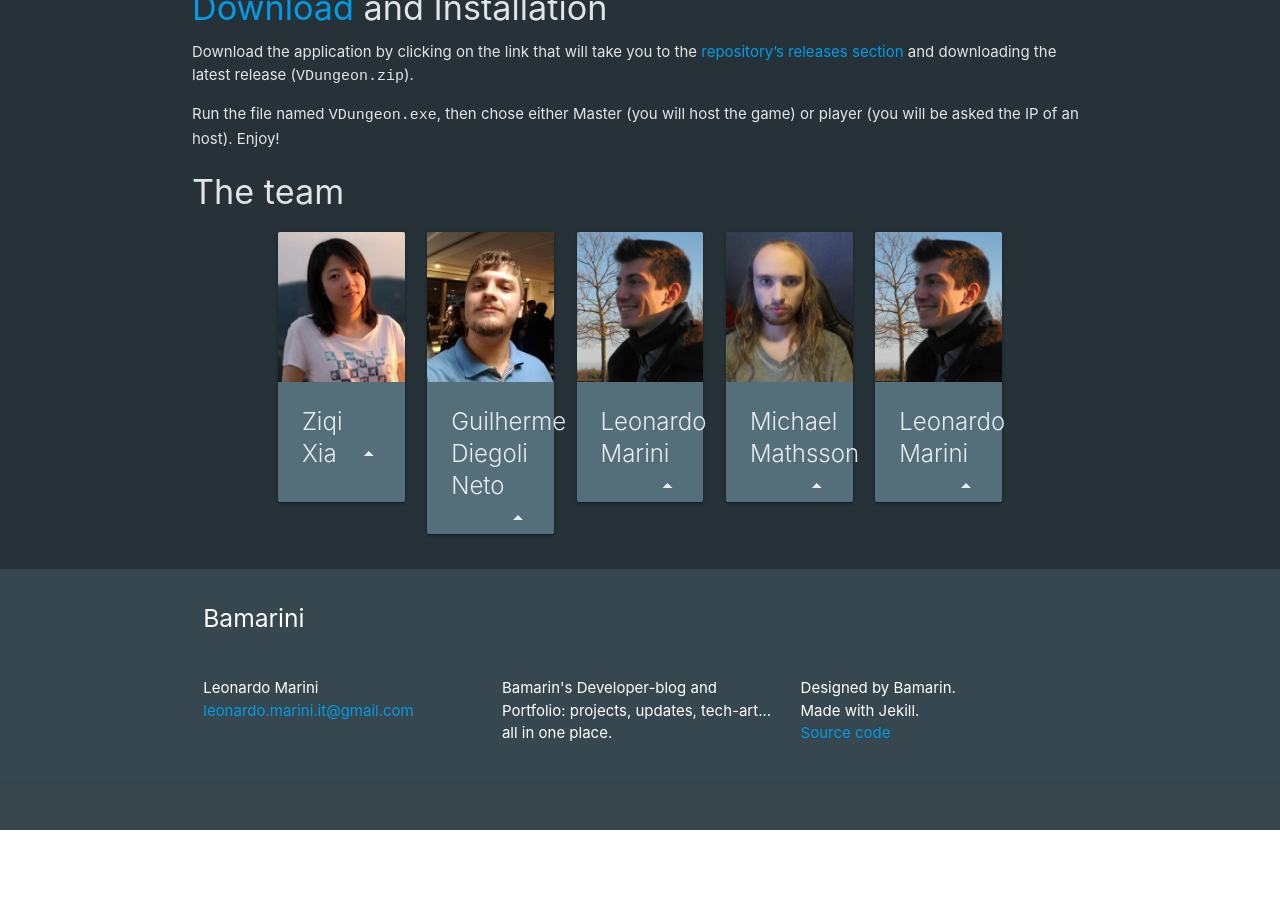
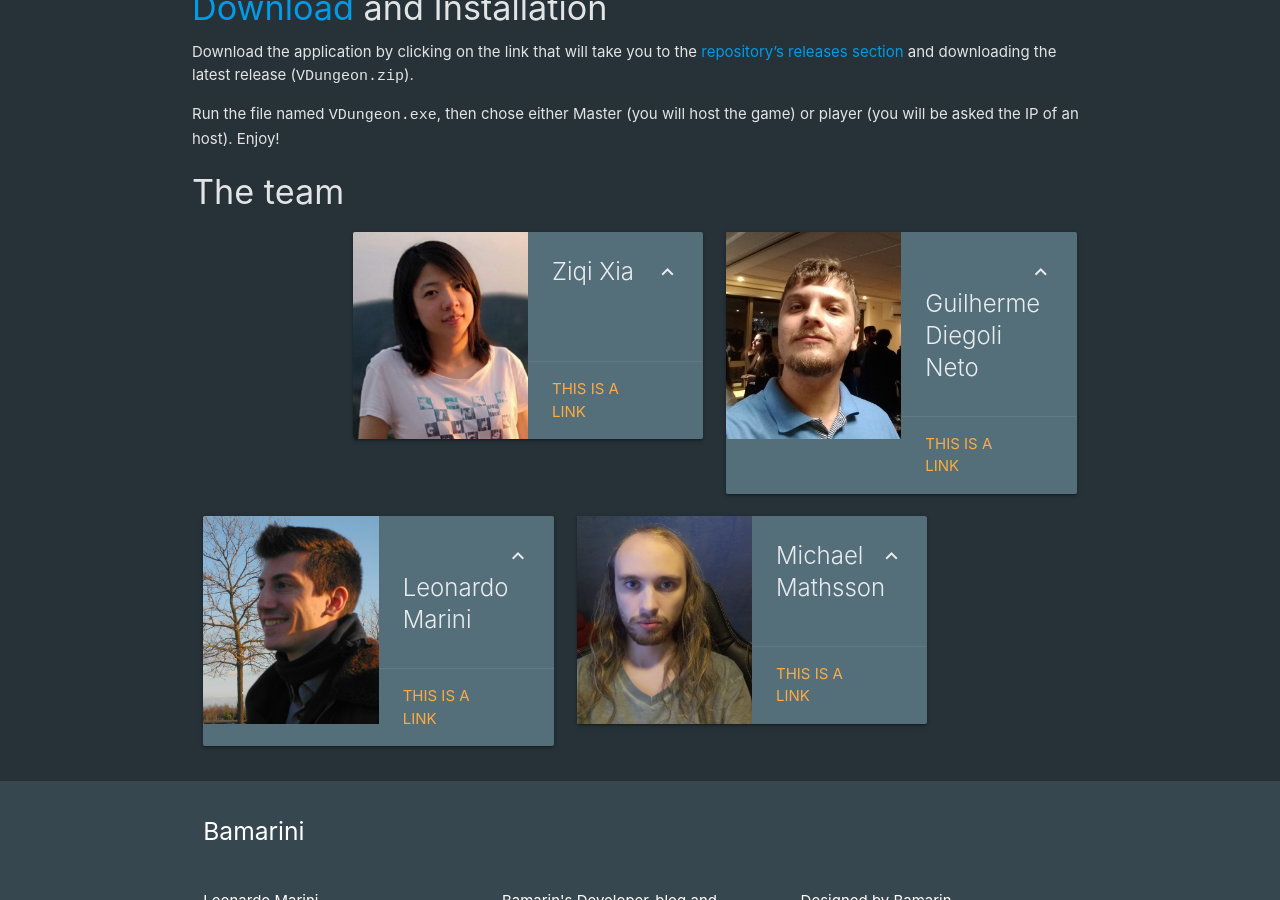
Before and after one commit to Bamarin/Bamarin.github.io, a Jekyll site: the page built from _projects/vDungeon.md, in a window 1280 px wide and 900 px high, scrolled down 642 px. Built offline with Jekyll 4.4.1, drawn with Linux system fonts in a browser that asks for light colours; before the commit the page ends 1472 px from its top, so only the background shows below that.

Commit message:
show roles and contributions

```diff
--- a/_projects/vDungeon.md
+++ b/_projects/vDungeon.md
@@ -18,21 +18,26 @@
 #### The team
 
 <div class="row">
-  <div class="col s12 m1">
+  <div class="col s12 m2">
   </div>
 
 {% for member in site.team_members %}
-  <div class="col s12 m2">
-    <div class="card blue-grey darken-1">
+  <div class="col s12 m5">
+    <div class="card horizontal blue-grey darken-1">
       <div class="card-image waves-effect waves-block waves-light">
         <img class="activator" src="{{member.portrait}}" alt="{{member.name}}">
       </div>
-      <div class="card-content">
-        <span class="card-title activator">{{member.name}}<i class="material-icons right">arrow_drop_up</i></span>
+      <div class="card-stacked">
+        <div class="card-content">
+          <span class="card-title activator"><i class="material-icons right">expand_less</i>{{member.name}}</span>
+        </div>
+        <div class="card-action">
+          <a href="#">This is a link</a>
+        </div>
       </div>
-      <div class="card-reveal blue-grey darken-1">
-        <span class="card-title grey-text text-darken-4">Card Title<i class="material-icons right">arrow_drop_down</i></span>
-        <p>{{member.content}}</p>
+      <div class="card-reveal blue-grey darken-2">
+        <span class="card-title grey-text text-darken-4"><i class="material-icons right">expand_more</i>{{member.roles}}</span>
+        <p>{{member.content | markdownify}}</p>
       </div>
     </div>
   </div>
```
Also changed, not shown: _team_members/cecilia.md (+1 -2 lines), _team_members/guilherme.md (+1 -7 lines), _team_members/leonardo.md (+1 -7 lines), _team_members/michael.md (+1 -7 lines), _team_members/yuwen.md (deleted, +0 -16 lines).
